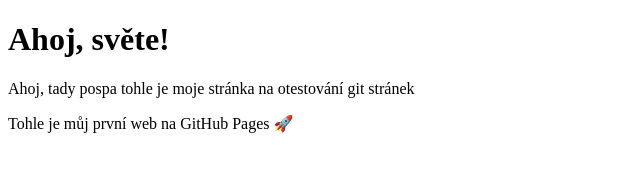
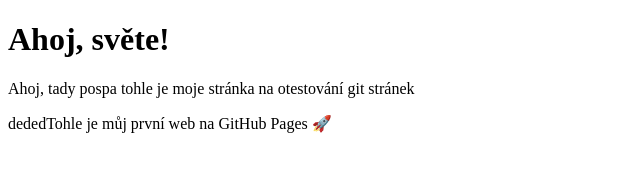
Before and after one commit to pospas01/webpokus, a plain HTML site: page index.html in a window 1280 px wide. Shown: the whole page, without its empty margins (0-640 px from the left). Drawn offline with Linux system fonts and the light colour scheme.

Commit message:
uprava indexu

```diff
--- a/index.html
+++ b/index.html
@@ -7,6 +7,6 @@
 <body>
   <h1>Ahoj, světe!</h1>
   <p>Ahoj, tady pospa tohle je moje stránka na otestování git stránek</p>
-  <p>Tohle je můj první web na GitHub Pages 🚀</p>
+  <p>dededTohle je můj první web na GitHub Pages 🚀</p>
 </body>
 </html>
```
